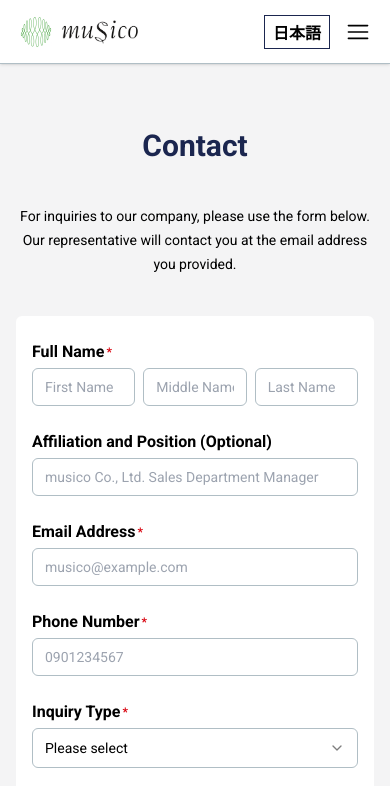
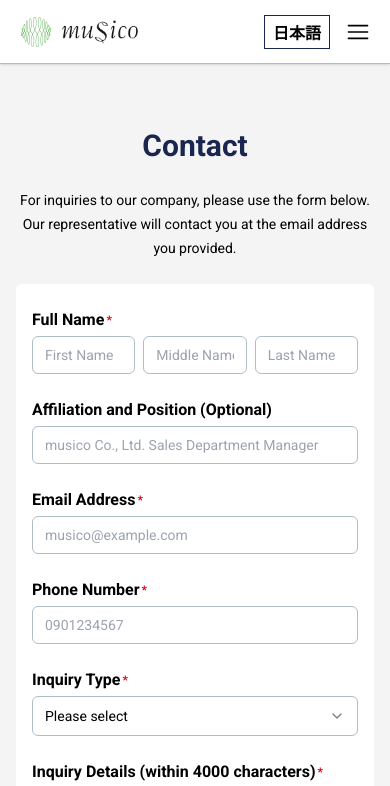
Before and after one commit to Inno-Musi/HP, a Next.js app: page /en/contact in a window 390 px wide. Shown: the top 786 px of the page. Built offline with nearby package versions, Linux system fonts and the light colour scheme.

Commit message:
Refine responsive design and image loading for various components

```diff
--- a/src/app/[language]/contact/page.tsx
+++ b/src/app/[language]/contact/page.tsx
@@ -28,7 +28,7 @@ export default async function ContactPage({ params }: Props) {
 
   return (
     <>
-      <div className="max-w-[calc(100vw-32px)] mx-auto py-16 md:py-20 flex flex-col gap-y-10 md:gap-y-12">
+      <div className="max-w-[calc(100vw-32px)] mx-auto py-16 md:py-20 flex flex-col gap-y-6 md:gap-y-12">
         <TitleMain
           titleJa="お問い合わせ"
           titleEn="Contact"
--- a/src/features/news/news-id/_components/news-content.tsx
+++ b/src/features/news/news-id/_components/news-content.tsx
@@ -41,7 +41,7 @@ export const NewsContent = async ({ language, id }: Props) => {
               className="object-contain bg-emerald/10"
             />
           </div>
-          <div className="px-10 pb-14 pt-8 flex flex-col gap-y-6">
+          <div className="px-6 md:px-10 py-6 md:pb-14 md:pt-8 flex flex-col gap-y-6">
             <div className="flex justify-between items-center">
               <p className="text-zinc-500 font-bold text-lg">
                 {dayjs(news.publishedAt).format('YYYY/MM/DD')}
--- a/src/features/philosophy/_components/section-fv.tsx
+++ b/src/features/philosophy/_components/section-fv.tsx
@@ -33,6 +33,7 @@ export const SectionFv = ({ language }: Props) => {
         height={1316}
         alt="about us"
         className="w-[91%] absolute bottom-0 right-0 hidden md:block"
+        priority
       />
       <Image
         src={imageAboutSP}
@@ -40,6 +41,7 @@ export const SectionFv = ({ language }: Props) => {
         height={589}
         alt="about us"
         className="w-[91%] absolute bottom-0 right-0 block md:hidden"
+        priority
       />
       {language === 'ja' ? (
         <div className="absolute top-[20%] right-[6%] z-10 font-semibold text-base sm:text-xl md:text-4xl flex flex-col gap-y-2 items-end font-serif leading-none">
--- a/src/features/services/_components/section-fv.tsx
+++ b/src/features/services/_components/section-fv.tsx
@@ -13,6 +13,7 @@ export const SectionFv = ({ language }: Props) => {
         width={1848}
         height={1010}
         className="absolute"
+        priority
       />
       <div className="absolute z-10 top-1/2 left-1/2 -translate-x-1/2 -translate-y-1/2">
         <div className="bg-white text-center px-8 sm:px-16 lg:px-24 py-4 sm:py-8 lg:py-12 flex flex-col gap-y-1 sm:gap-y-2 lg:gap-y-4 rounded-sm shadow-md">
```
